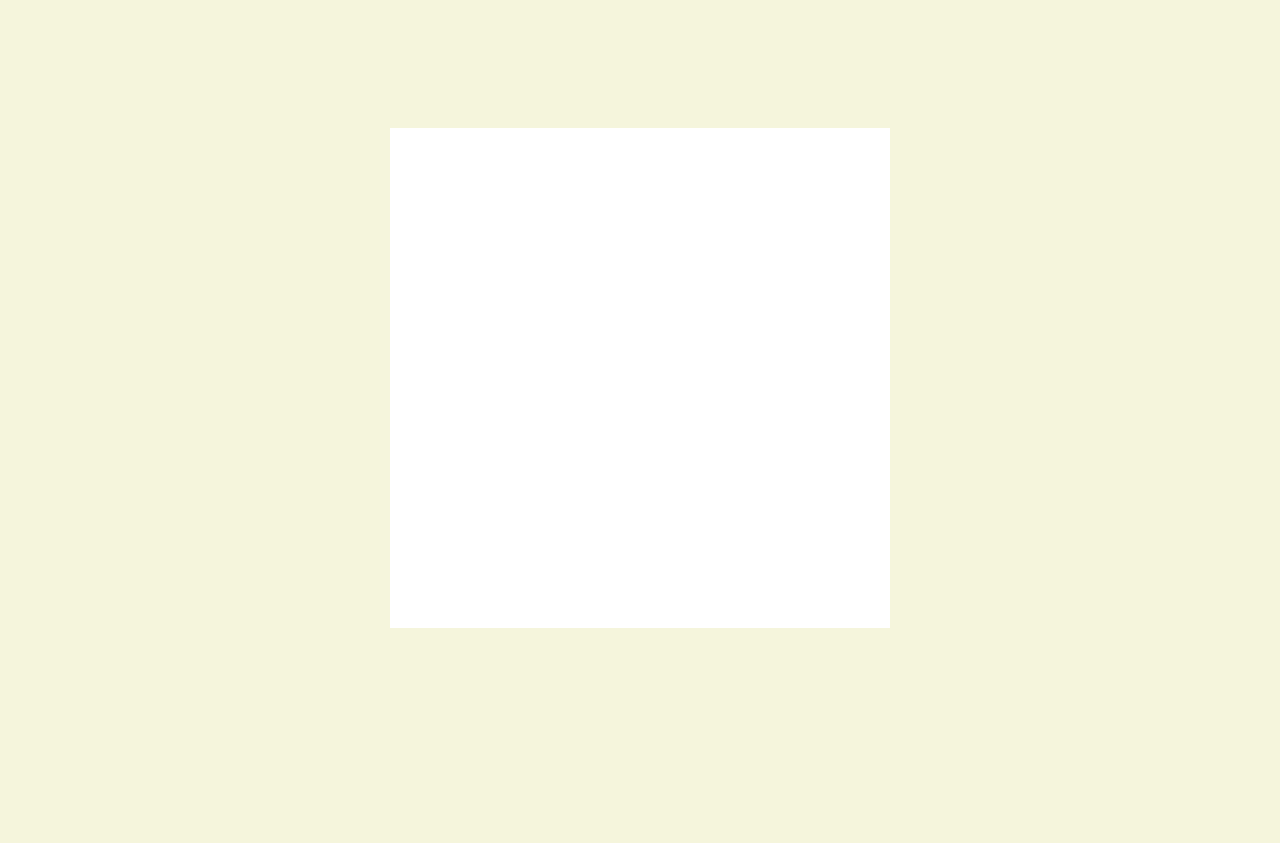
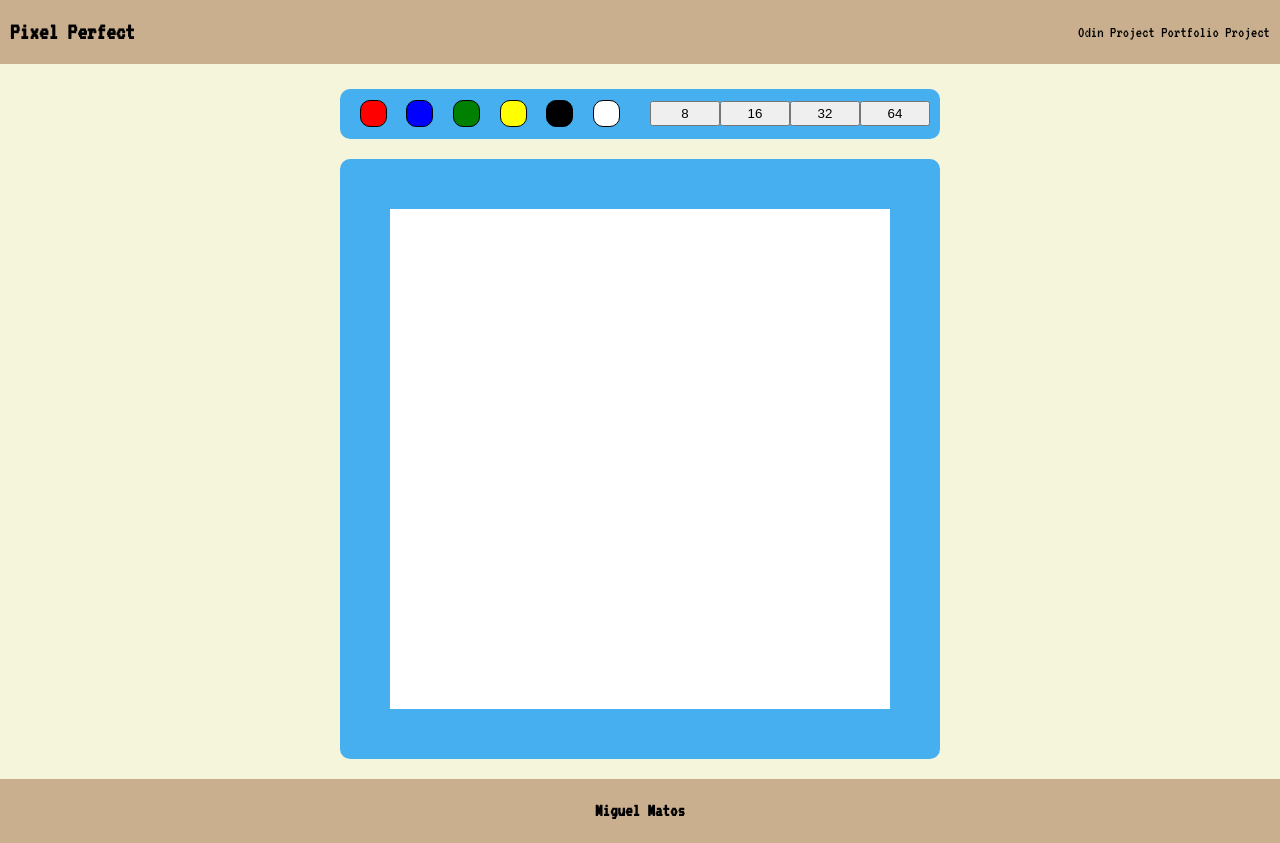
Before and after one commit to Miguel-Matos/etch, a plain HTML site: page index.html in a window 1280 px wide. Before the commit the page ends 800 px from the top, so only its background shows below. Drawn offline with Linux system fonts and the light colour scheme.

Commit message:
TODO add functionality to the buttons and colors

```diff
--- a/index.html
+++ b/index.html
@@ -6,9 +6,37 @@
     <meta name="viewport" content="width=device-width, initial-scale=1.0">
     <script src="js.js" defer></script>
     <link rel="stylesheet" href="styles.css" />
+    <link rel="preconnect" href="https://fonts.googleapis.com">
+<link rel="preconnect" href="https://fonts.gstatic.com" crossorigin>
+<link href="https://fonts.googleapis.com/css2?family=VT323&display=swap" rel="stylesheet">
     <title>Document</title>
 </head>
 <body>
-    <div id="surface"></div>
+    <nav id = navbar>
+        <h1>Pixel Perfect</h1>
+        <p>Odin Project Portfolio Project</p>
+    </nav>
+    <div id="controls">
+        <div id="colors">
+            <div class="options" id="red"></div>
+            <div class="options" id="blue"></div>
+            <div class="options" id="green"></div>
+            <div class="options" id="yellow"></div>
+            <div class="options" id="black"></div>
+            <div class="options" id="white"></div>
+        </div>
+        <div id="size">
+            <button class="btn" id="eight">8</button>
+            <button class="btn" id="sixteen">16</button>
+            <button class="btn" id="thirtytwo">32</button>
+            <button class="btn" id="sixtyfour">64</button>
+        </div>
+
+    </div>
+    <div id="back">
+        <div id="surface"></div>
+    </div>
+
+    <footer><h3>Miguel Matos</h3></footer>
 </body>
 </html>
--- a/styles.css
+++ b/styles.css
@@ -1,7 +1,7 @@
 #surface {
     background-color: white;
-    margin: auto;
-    margin-top: 10%;
+
+
     display: flex;
     flex-wrap: wrap;
     flex-direction: column;
@@ -14,5 +14,110 @@ body {
     margin: 0;
     padding: 0;
     background-color: beige;
+    display: flex;
+    flex-direction: column;
+    min-height: 100vh;
+}
+
+#back {
+    background-color: rgb(70, 175, 240);
+    width: 600px;
+    height: 600px;
+    margin: 10px auto 20px auto;
+    display: flex;
+    justify-content: center;
+    align-items: center;
+    border-radius: 10px;
+}
+
+#navbar {
+    display: flex;
+    align-items: center;
+    flex-wrap: wrap;
+    background-color: rgb(201, 175, 141);
+    padding: 0 10px;
+}
+
+#navbar p, #navbar h1 {
+    flex: 1;
+    font-family: "VT323";
+}
+
+#navbar p {
+    text-align: right;
+}
+
+footer {
+
+    background-color: rgb(201, 175, 141);
+    height: 64px;
+    margin-top: auto;
+    display: flex;
+}
+
+footer h3 {
+    font-family: "VT323";
+    margin: auto;
+}
+
+#controls {
+    background-color: rgb(70, 175, 240);
+    width: 600px;
+    height: 50px;
+    margin: 25px auto 10px auto;
+    border-radius: 10px;
+    display: flex;
+    flex-direction: row;
+    flex-wrap: wrap;
+    align-items: center;
 
 }
+#colors {
+    flex: 1;
+    display: flex;
+    flex-wrap: wrap;
+    margin: 10px;
+    justify-content: space-around;
+}
+
+.options {
+    height: 25px;
+    border: 1px solid black;
+    border-radius: 10px;
+    width: 25px;
+}
+
+#size {
+    flex: 1;
+    margin: 10px;
+    display: flex;
+}
+
+#red {
+    background-color: red;
+}
+
+#green {
+    background-color: green;
+}
+
+#blue {
+    background-color: blue;
+}
+
+#yellow {
+    background-color: yellow;
+}
+
+#white {
+    background-color: white;
+}
+
+#black {
+    background-color: black;
+}
+
+.btn {
+    flex: 1;
+    height: 25px;
+}
```
